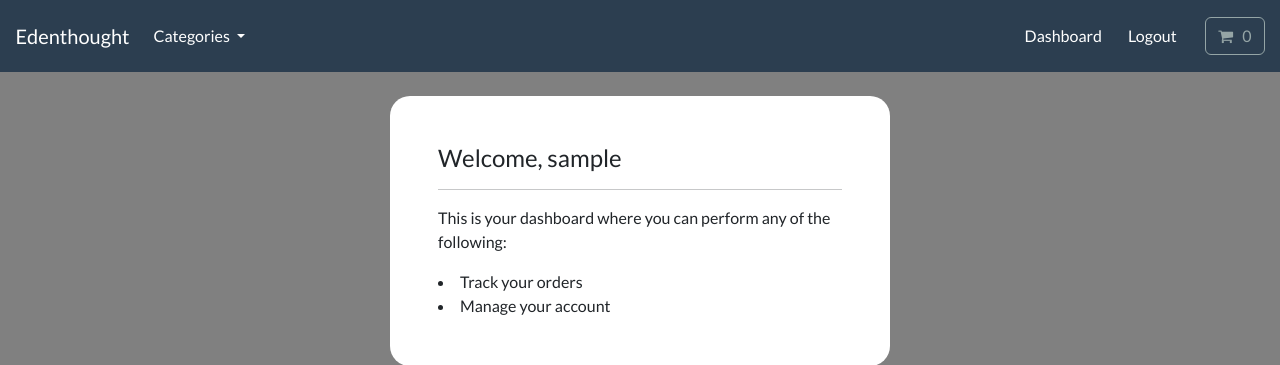
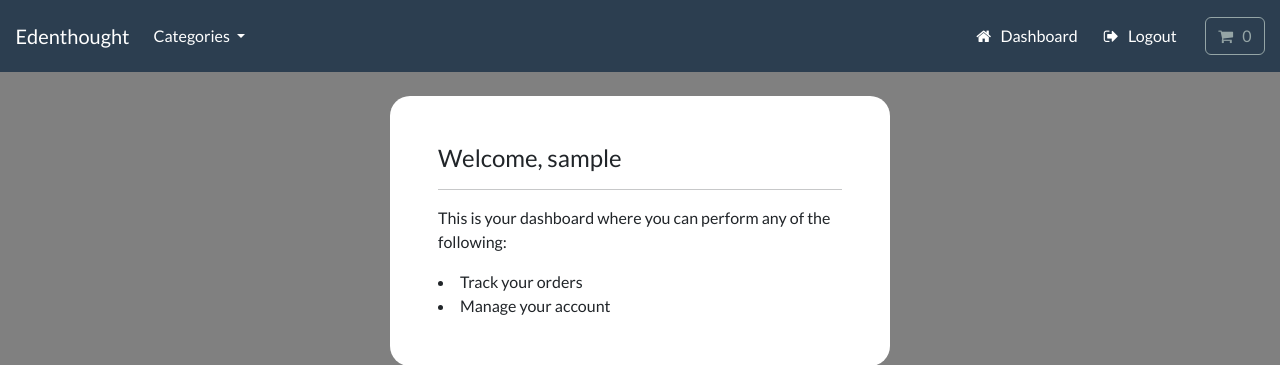
Before and after one commit to sharipovjonibek/ecommerce, a Django app: page /account/dashboard in a window 1280 px wide. Shown: the top 365 px of the page. Run offline with Django 5.2, Linux system fonts and the light colour scheme; the visitor is signed in with stand-in values (Sample User, id 1); data that the repository does not hold is empty; some libraries are stand-ins or nearby versions.

Commit message:
Improve app 'UI/UX'

```diff
--- a/store/templates/store/base.html
+++ b/store/templates/store/base.html
@@ -128,14 +128,14 @@
 
                     <li class="nav-item">
 
-                        <a class="btn btn-alert navbar-btn text-white" type="button"  href="{% url 'dashboard' %}"> Dashboard </a>
+                        <a class="btn btn-alert navbar-btn text-white" type="button"  href="{% url 'dashboard' %}"> <i class="fa fa-home" aria-hidden="true"></i> &nbsp; Dashboard </a>
 
                     </li>
 
 
                     <li class="nav-item">
 
-                        <a class="btn btn-alert navbar-btn text-white" type="button"  href="{% url 'user-logout' %}"> Logout </a>
+                        <a class="btn btn-alert navbar-btn text-white" type="button"  href="{% url 'user-logout' %}"> <i class="fa fa-sign-out" aria-hidden="true"></i> &nbsp; Logout </a>
 
                     </li>
 
@@ -201,19 +201,19 @@
 
         {% if message.level == DEFAULT_MESSAGE_LEVELS.SUCCESS %}
 
-            <h6 id="message-timer" class="alert alert-success text-center"> {{message}} </h6>
+            <h6 id="message-timer" class="alert alert-success text-center"><i class="fa fa-sign-out" aria-hidden="true"></i> &nbsp; {{message}} </h6>
 
         {% endif %}
 
         {% if message.level == DEFAULT_MESSAGE_LEVELS.ERROR %}
 
-            <h6 id="message-timer" class="alert alert-danger text-center"> {{message}} </h6>
+            <h6 id="message-timer" class="alert alert-danger text-center"> <i class="fa fa-exclamation-triangle" aria-hidden="true"></i> &nbsp; {{message}} </h6>
 
         {% endif %}
 
         {% if message.level == DEFAULT_MESSAGE_LEVELS.INFO %}
 
-            <h6 id="message-timer" class="alert alert-info text-center"> {{message}} </h6>
+            <h6 id="message-timer" class="alert alert-info text-center"> <i class="fa fa-check-circle" aria-hidden="true"></i> &nbsp; {{message}} </h6>
 
         {% endif %}
 
```
